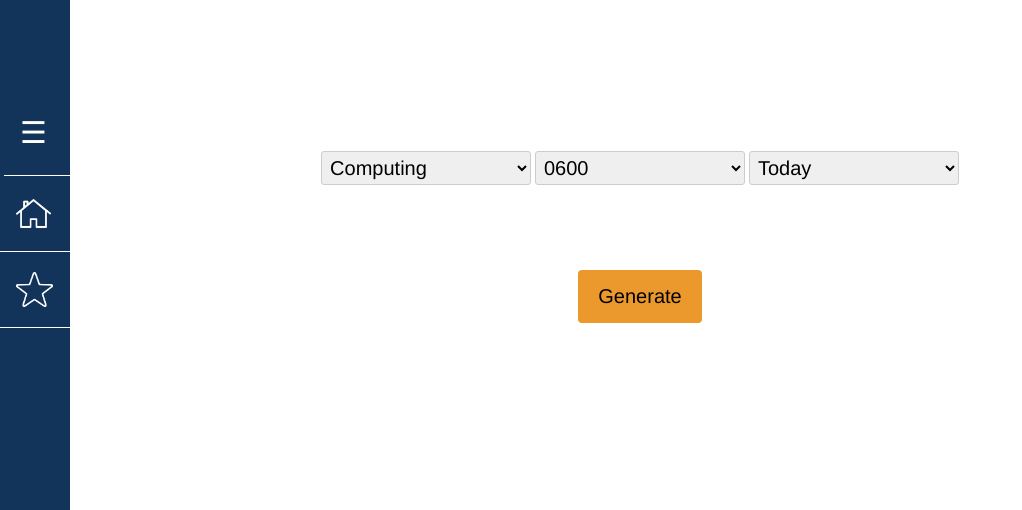
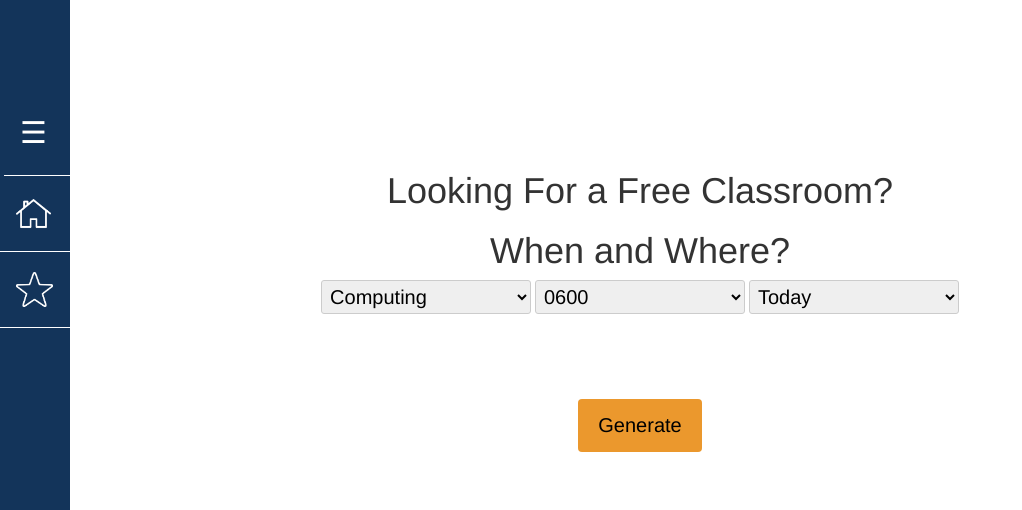
Before and after one commit to teriaiw/StudySpaces-NUS, a Flask app: page / in a window 1280 px wide. Shown: the part 190-700 px from the top of the page, without its empty margins (0-1022 px from the left). Run offline with Flask 2, Linux system fonts and the light colour scheme; data comes from the database, SQL or seed files in the repository; some libraries are stand-ins or nearby versions.

Commit message:
added instruction and adjusted text

```diff
--- a/app.py
+++ b/app.py
@@ -192,6 +192,12 @@ def index():
         building = Building.query.filter_by(id=form.building.data).first()
         #take all venues from database
 
+        form_data = []
+        if (str(form.days.data) == " "):
+            form_data.append("Showing Free Classrooms in " + str(form.faculty.data) + " at " + str(form.time.data) + " on " + day)
+        else:
+            form_data.append("Showing Free Classrooms in " + str(form.faculty.data) + " at " + str(form.time.data) + " on " + str(form.days.data))
+
         for mod in timetable:
             name = mod.get("ModuleCode")
             for slot in mod.get("Timetable", ()):
@@ -225,7 +231,7 @@ def index():
 
 
         #return render_template('results.html', venues=names)
-        return render_template('results.html', results = zip(venues, end_time_list), list_size = len(end_time_list))
+        return render_template('results.html', results = zip(venues, end_time_list), list_size = len(end_time_list), form_data = form_data)
         #return results[1] + ''
                 #return jsonify({'time' :timetable}) #testing if can access url
         #return '<h1>Faculty: {}, Building: {}, Time requested: {}</h1>'.format(form.faculty.data, building.name, form.time.data)
--- a/templates/index.html
+++ b/templates/index.html
@@ -5,7 +5,8 @@
 <div class="mylogo">
     <img src="{{ url_for('static', filename='images/logo.png') }}" alt="logo" height='120px'>
 </div>
-
+<h1>Looking For a Free Classroom?</h1>
+<div><h1>When and Where?</h1></div>
 <div class="form-group dropdown">
     <form method="POST">
         {{ form.csrf_token }}
--- a/templates/results.html
+++ b/templates/results.html
@@ -1,7 +1,7 @@
 {% extends "base.html" %}
 
 {% block content %}
-<div class="heading">Rooms Available</div>
+<div class="heading">{{form_data[0]}}</div>
 <br/>
   <table align="center" class="table-hover table-responsive">
     <thead>
```
